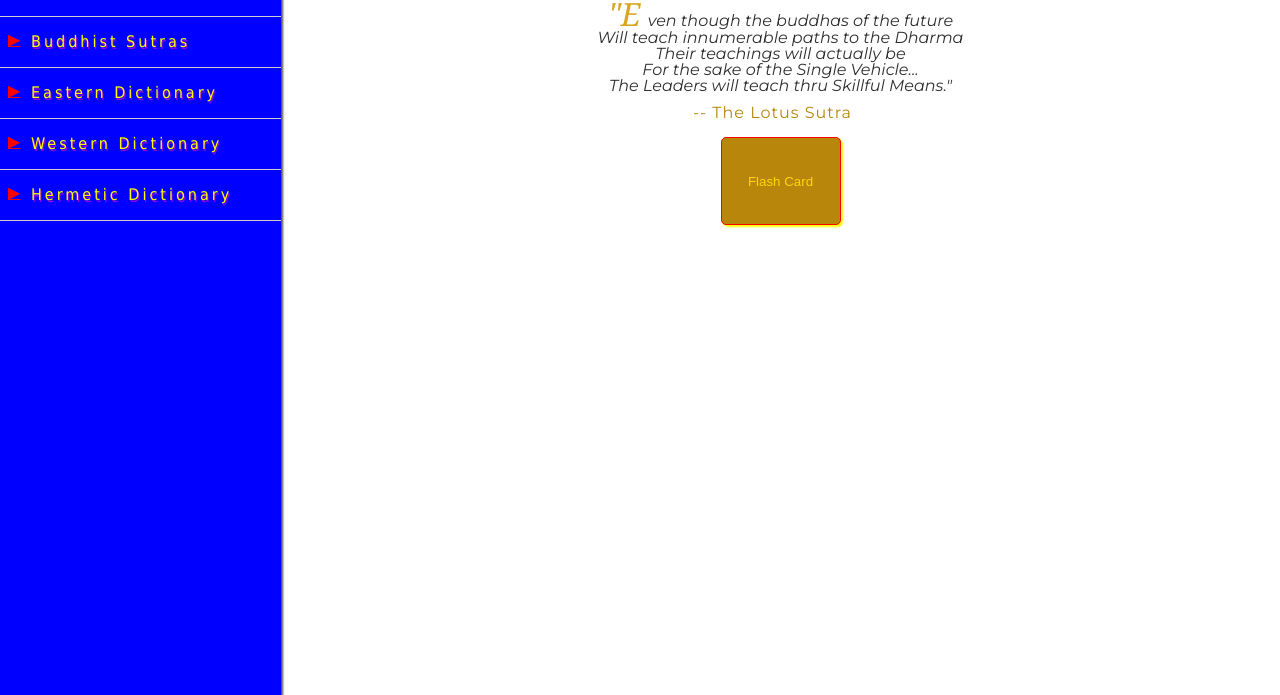
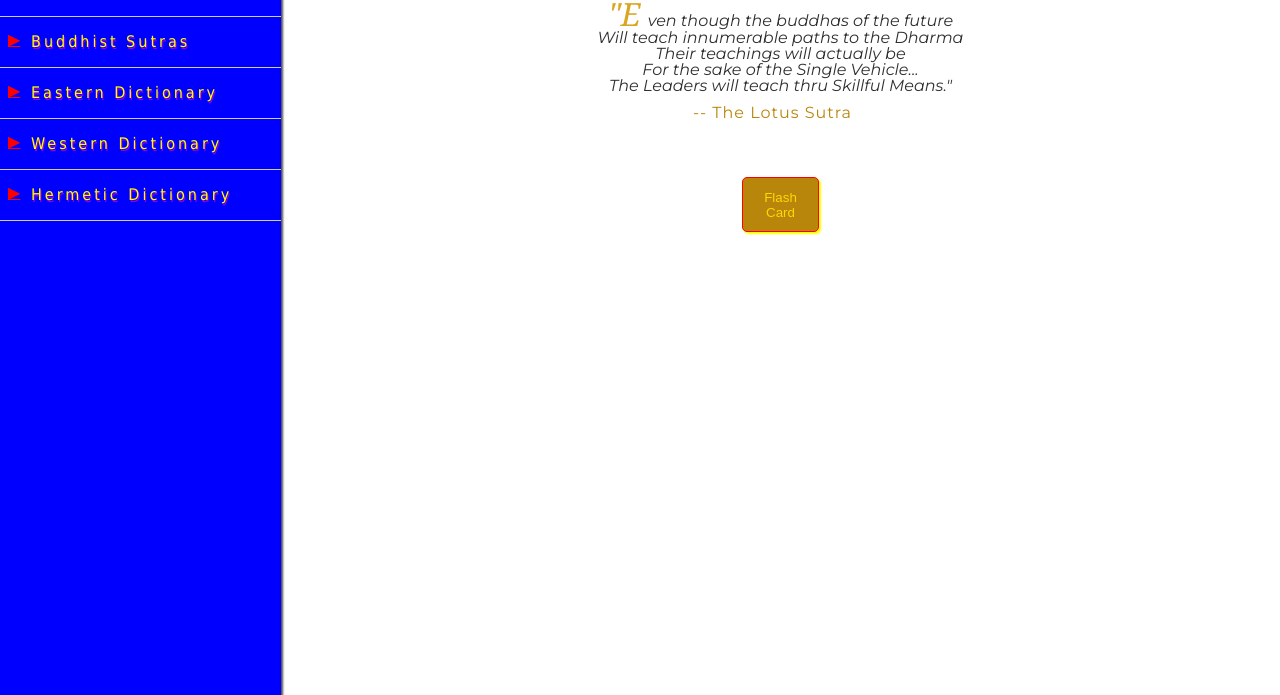
Before and after one commit to IngloriousNorth/BuddhaTemple, a plain HTML site: page index.html in a window 1280 px wide. Shown: the part 105-800 px from the top of the page. Drawn offline with Linux system fonts and the light colour scheme; a web font is replaced by a local one.

Commit message:
Update style.css

```diff
--- a/style.css
+++ b/style.css
@@ -60,8 +60,8 @@ q:before, q:after {
 }
 
 #QFC{
-	width:120px;
-	height:88px;
+	width:77px;
+	height:55px;
 	color: gold;
 	background-color: darkgoldenrod;
 	border: 1px solid red;
@@ -69,6 +69,8 @@ q:before, q:after {
 	border-radius:5px;
 	display:block;
 	margin:0 auto;
+	cursor:pointer;
+	margin-top:40px;
 }
 
 .ANCHOR_partial{
```
